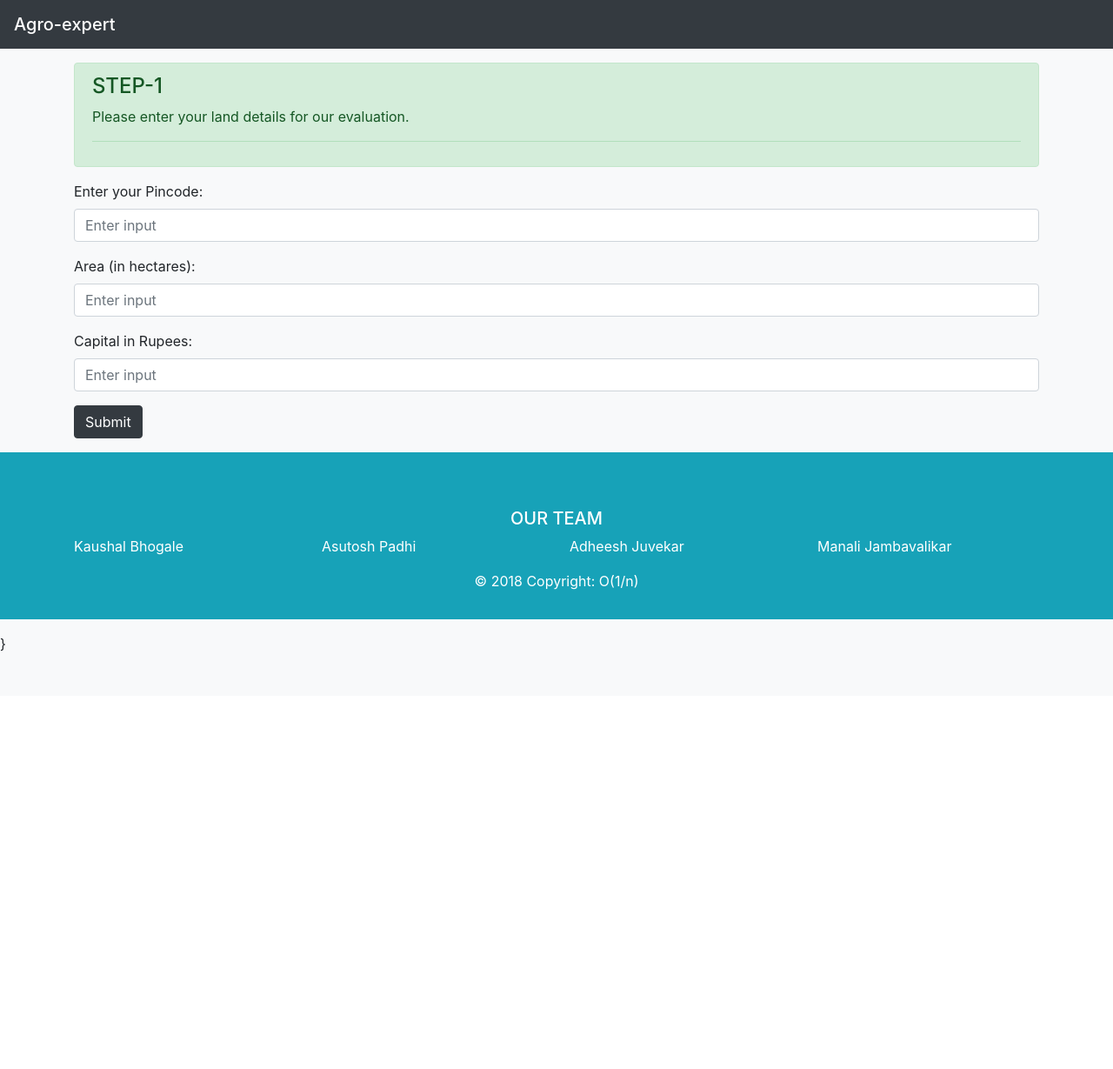
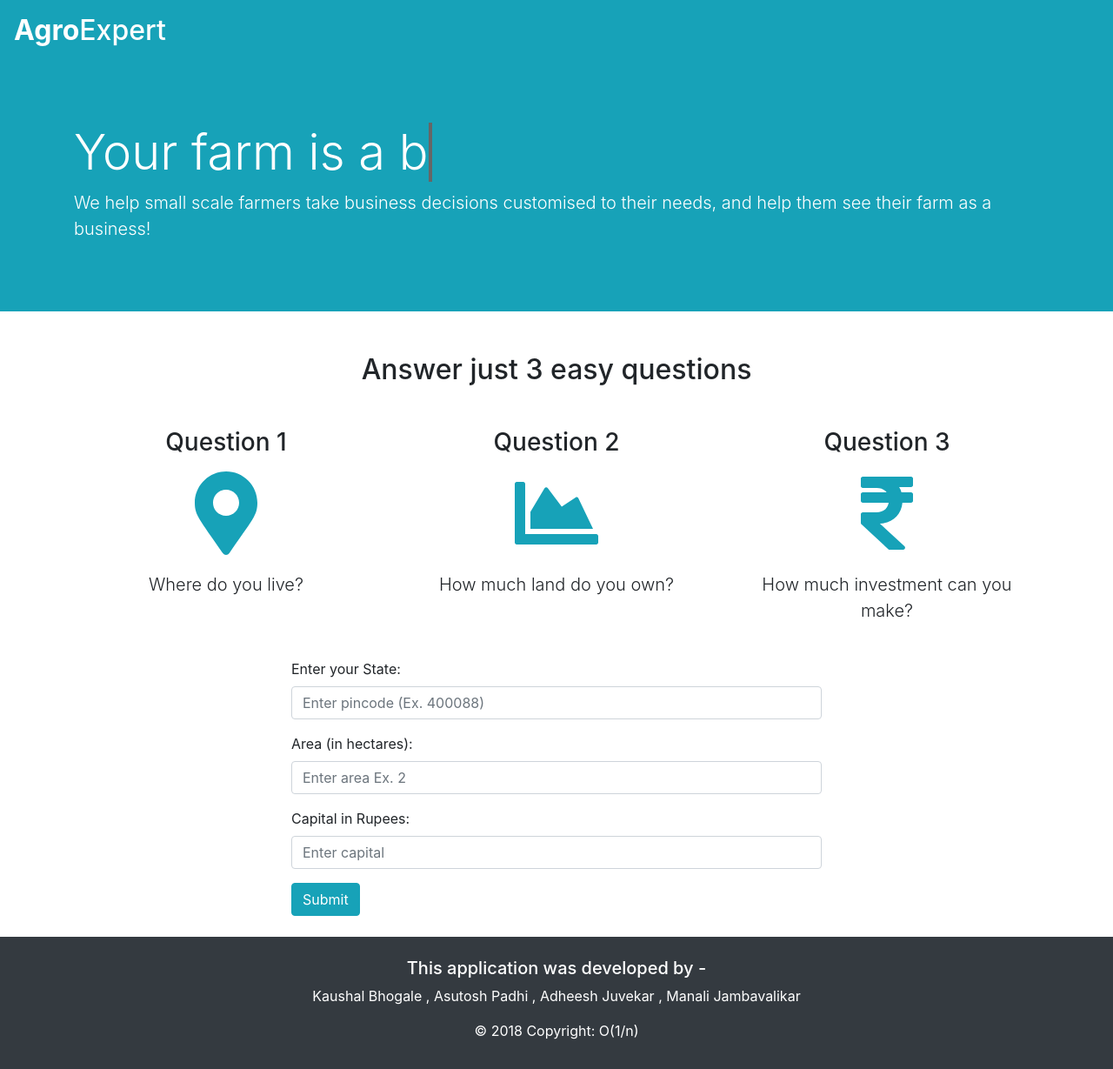
Before and after one commit to kaushal-py/agro-expert, a Flask app: page / in a window 1280 px wide. Shown: the whole page at 87% size. Before the commit the page ends 749 px from the top, so only its background shows below. Run offline with Flask 2, Linux system fonts and the light colour scheme; some libraries are stand-ins or nearby versions.

Commit message:
UI enhancements

```diff
--- a/templates/input.html
+++ b/templates/input.html
@@ -10,88 +10,82 @@
 
   <title>Hello, world!</title>
 </head>
-  <body {
-    class="bg-light"
-    background color:coral;
-    background-image: url("C:\Users\Dell\Desktop\bg.jpg");>
 
-
-
-
+<body>
   <!-- As a heading -->
-  <nav class="navbar navbar-dark bg-dark">
-    <span class="navbar-brand mb-0 h1">Agro-expert</span>
+  <nav class="navbar bg-info py-3">
+    <h2 class="text-white"><strong>Agro</strong>Expert</h2>
     <div id="google_translate_element"></div>
   </nav>
 
+  <div class="jumbotron jumbotron-fluid bg-info text-white">
+    <div class="container">
+      <h1 class="display-4">Your farm is a <span
+        class="txt-rotate"
+        data-period="200"
+        data-rotate='[ "business."]'></span></h1>
+      <p class="lead">We help small scale farmers take business decisions customised to their needs, and help
+        them see their farm as a business!
+      </p>
+
+      </div>
+    </div>
+  </div>
+
+  <div class="container text-center">
+    <h2 class="py-3">Answer just 3 easy questions</h2>
+    <div class="row py-4">
+        <div class="col-sm-4">
+          <h3>Question 1</h3>
+          <h1 class="display-1 text-info"><i class="fas fa-map-marker-alt"></i></h1>
+          <p class="lead">Where do you live?</p>
+        </div>
+
+        <div class="col-sm-4">
+            <h3>Question 2</h3>
+            <h1 class="display-1 text-info"><i class="fas fa-chart-area"></i></h1>
+            <p class="lead">How much land do you own?</p>
+        </div>
+
+        <div class="col-sm-4">
+            <h3>Question 3</h3>
+            <h1 class="display-1 text-info"><i class="fas fa-rupee-sign"></i></h1>
+            <p class="lead">How much investment can you make?</p>
+        </div>
 
     </div>
   </div>
 
-    <div class="container">
-  <form>
+<div class="container w-50 mx-auto">
+  <form type="POST">
 
+      <div class="form-group">
+        <label for="pincode">Enter your State:</label>
+        <input type="text" name="pincode" pattern="[0-9]{6}" maxlength="6" class="form-control" id="pincode" placeholder="Enter pincode (Ex. 400088)">
+      </div>
 
-      <div class="alert alert-success my-3 " role="alert">
-          <h4 class="alert-heading">STEP-1</h4>
-          <p>Please enter your land details for our evaluation.</p>
-          <hr>
-          <p class="mb-0"></p>
+      <div class="form-group">
+        <label for="area">Area (in hectares):</label>
+        <input type="number" class="form-control" id="area" name="area" placeholder="Enter area Ex. 2">
       </div>
+
       <div class="form-group">
-        <label for="formGroupExampleInput">Enter your Pincode:</label>
-        <input type="text" class="form-control" id="formGroupExampleInput" placeholder="Enter input">
+          <label for="capital">Capital in Rupees:</label>
+          <input type="number" class="form-control" id="capital" placeholder="Enter capital">
       </div>
-      <div class="form-group">
-        <label for="formGroupExampleInput2">Area (in hectares):</label>
-        <input type="text" class="form-control" id="formGroupExampleInput2" placeholder="Enter input">
-      </div>
-      <div class="form-group">
-          <label for="formGroupExampleInput">Capital in Rupees:</label>
-          <input type="text" class="form-control" id="formGroupExampleInput" placeholder="Enter input">
-        </div>
-        <input class="btn btn-dark" type="submit" value="Submit">
+
+    <input class="btn btn-info" type="submit" value="Submit">
     </form>
     </div>
 
-
-
-
-
-        <div class="p-3 mb-2 bg-info text-white my-3">
-    <footer class="page-footer font-small blue pt-4 mt-4">
+    <footer class="p-3 bg-dark text-white page-footer pt-4 mt-4">
 
       <!--Footer Links-->
-        <div class="container-fluid text-center text-md-left">
-            <div class="row">
+      <div class="container text-center">
 
-                <!--First column-->
-                <div class="col-md-12">
-                    <h5 class="text-center" >OUR TEAM</h5>
-                    <div class="container">
-                        <div class="row">
-                          <div class="col-sm">
-                            Kaushal Bhogale
+        <h5 class="text-center" >This application was developed by -</h5>
+                    Kaushal Bhogale , Asutosh Padhi , Adheesh Juvekar , Manali Jambavalikar
       </div>
-                          <div class="col-sm">
-                            Asutosh Padhi
-                          </div>
-                          <div class="col-sm">
-                            Adheesh Juvekar
-                          </div>
-                          <div class="col-sm">
-                            Manali Jambavalikar
-                          </div>
-                        </div>
-                      </div>
-                </div>
-                </div>
-                <!--/.First column-->
-
-
-        </div>
-
-        <!--/.Footer Links-->
 
       <!--Copyright-->
       <div class="footer-copyright py-3 text-center">
@@ -101,9 +95,6 @@
           <!--/.Copyright-->
 
     </footer>
-    <!--/.Footer-->
-    </div>
-
 
     <!-- Optional JavaScript -->
     <!-- jQuery first, then Popper.js, then Bootstrap JS -->
@@ -116,8 +107,64 @@
     <script src="https://code.jquery.com/jquery-3.2.1.slim.min.js" integrity="sha384-KJ3o2DKtIkvYIK3UENzmM7KCkRr/rE9/Qpg6aAZGJwFDMVNA/GpGFF93hXpG5KkN" crossorigin="anonymous"></script>
     <script src="https://cdnjs.cloudflare.com/ajax/libs/popper.js/1.12.9/umd/popper.min.js" integrity="sha384-ApNbgh9B+Y1QKtv3Rn7W3mgPxhU9K/ScQsAP7hUibX39j7fakFPskvXusvfa0b4Q" crossorigin="anonymous"></script>
     <script src="https://maxcdn.bootstrapcdn.com/bootstrap/4.0.0/js/bootstrap.min.js" integrity="sha384-JZR6Spejh4U02d8jOt6vLEHfe/JQGiRRSQQxSfFWpi1MquVdAyjUar5+76PVCmYl" crossorigin="anonymous"></script>
-    <div class="container">
-      <!-- Content here -->
-    </div>
-  }</body>
+    <script defer src="https://use.fontawesome.com/releases/v5.0.8/js/all.js" integrity="sha384-SlE991lGASHoBfWbelyBPLsUlwY1GwNDJo3jSJO04KZ33K2bwfV9YBauFfnzvynJ" crossorigin="anonymous"></script>
+    <script>
+        var TxtRotate = function(el, toRotate, period) {
+          this.toRotate = toRotate;
+          this.el = el;
+          this.loopNum = 0;
+          this.period = parseInt(period, 10) || 2000;
+          this.txt = '';
+          this.tick();
+          this.isDeleting = false;
+        };
+
+        TxtRotate.prototype.tick = function() {
+          var i = this.loopNum % this.toRotate.length;
+          var fullTxt = this.toRotate[i];
+
+          if (this.isDeleting) {
+            this.txt = fullTxt.substring(0, this.txt.length - 1);
+          } else {
+            this.txt = fullTxt.substring(0, this.txt.length + 1);
+          }
+
+          this.el.innerHTML = '<span class="wrap">'+this.txt+'</span>';
+
+          var that = this;
+          var delta = 300 - Math.random() * 100;
+
+          if (this.isDeleting) { delta /= 2; }
+
+          if (!this.isDeleting && this.txt === fullTxt) {
+            delta = this.period;
+            this.isDeleting = true;
+          } else if (this.isDeleting && this.txt === '') {
+            this.isDeleting = false;
+            this.loopNum++;
+            delta = 500;
+          }
+
+          setTimeout(function() {
+            that.tick();
+          }, delta);
+        };
+
+        window.onload = function() {
+          var elements = document.getElementsByClassName('txt-rotate');
+          for (var i=0; i<elements.length; i++) {
+            var toRotate = elements[i].getAttribute('data-rotate');
+            var period = elements[i].getAttribute('data-period');
+            if (toRotate) {
+              new TxtRotate(elements[i], JSON.parse(toRotate), period);
+            }
+          }
+          // INJECT CSS
+          var css = document.createElement("style");
+          css.type = "text/css";
+          css.innerHTML = ".txt-rotate > .wrap { border-right: 0.08em solid #666 }";
+          document.body.appendChild(css);
+        };
+    </script>
+     </body>
 </html>
```
Also changed, not shown: templates/result.html (+20 -23 lines), templates/5.jpg (deleted). Lines whose indentation alone changed are shown as unchanged.
